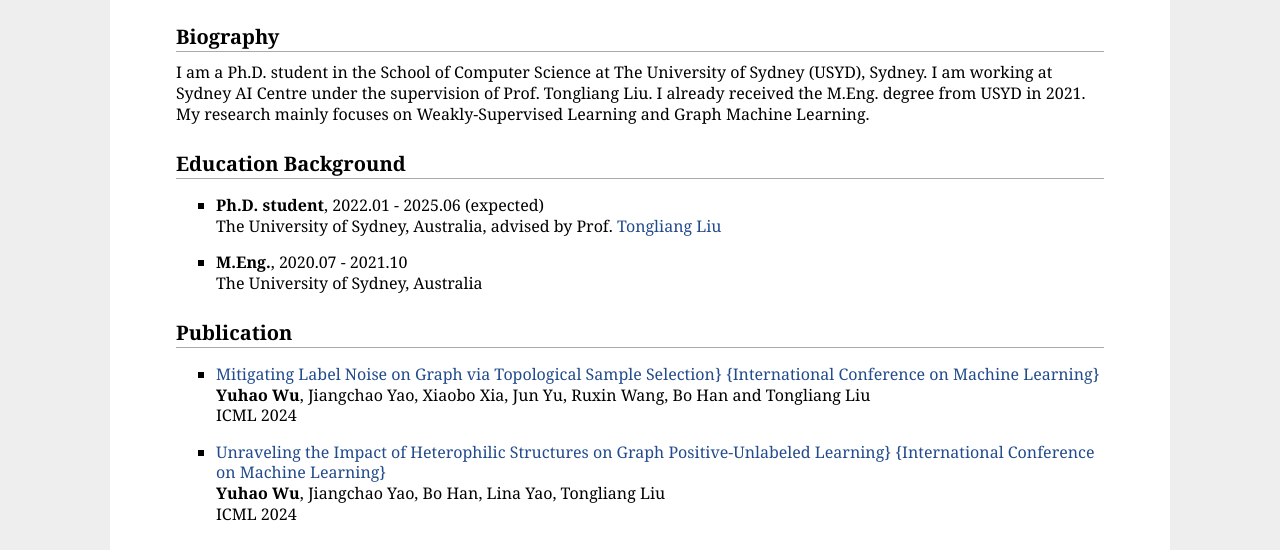
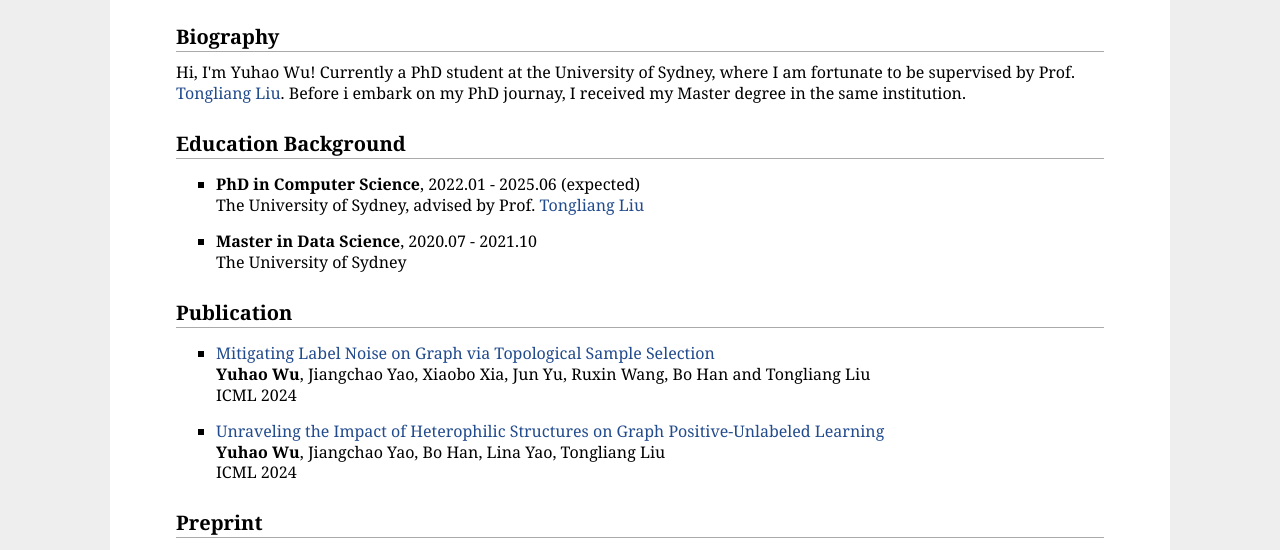
Before and after one commit to wu-yu-hao/wu-yu-hao.github.io, a plain HTML site: page index.html in a window 1280 px wide. Shown: the part 377-927 px from the top of the page. Drawn offline with Linux system fonts and the light colour scheme.

Commit message:
Update index.html

```diff
--- a/index.html
+++ b/index.html
@@ -64,7 +64,8 @@
 <h2>Biography</h2>
 
 <p>
-    I am a Ph.D. student in the School of Computer Science at The University of Sydney (USYD), Sydney. I am working at Sydney AI Centre under the supervision of Prof. Tongliang Liu. I already received the M.Eng. degree from USYD in 2021. My research mainly focuses on Weakly-Supervised Learning and Graph Machine Learning.
+    Hi, I'm Yuhao Wu! Currently a PhD student at the University of Sydney, where I am fortunate to be supervised by Prof.<a href="https://tongliang-liu.github.io/" target="_blank"> Tongliang Liu</a>.
+	Before i embark on my PhD journay, I received my Master degree in the same institution.
 
 </p>
 
@@ -73,14 +74,14 @@
 <ul>
     <li>
         <p>
-                        <strong>Ph.D. student</strong>, 2022.01 - 2025.06 (expected) </br>
-                        The University of Sydney, Australia, advised by Prof.<a href="https://tongliang-liu.github.io/" target="_blank"> Tongliang Liu</a>
+                        <strong>PhD in Computer Science</strong>, 2022.01 - 2025.06 (expected) </br>
+                        The University of Sydney, advised by Prof.<a href="https://tongliang-liu.github.io/" target="_blank"> Tongliang Liu</a>
                     </p>
    </li>
    <li>
         <p>
-                        <strong>M.Eng.</strong>, 2020.07 - 2021.10 </br>
-                        The University of Sydney, Australia
+                        <strong>Master in Data Science</strong>, 2020.07 - 2021.10 </br>
+                        The University of Sydney
                     </p>
    </li>
 </ul>
@@ -91,8 +92,7 @@
 
 
 <li><p>
-<A HREF="https://arxiv.org/abs/2403.01942"> Mitigating Label Noise on Graph via Topological Sample Selection}
-{International Conference on Machine Learning}
+<A HREF="https://arxiv.org/abs/2403.01942"> Mitigating Label Noise on Graph via Topological Sample Selection
 </A>
 <br>
 <b>Yuhao Wu</b>, Jiangchao Yao, Xiaobo Xia, Jun Yu, Ruxin Wang, Bo Han and Tongliang Liu
@@ -100,8 +100,7 @@
 </p></li>
 
 <li><p>
-<A HREF=""> Unraveling the Impact of Heterophilic Structures on Graph Positive-Unlabeled Learning}
-{International Conference on Machine Learning}
+<A HREF=""> Unraveling the Impact of Heterophilic Structures on Graph Positive-Unlabeled Learning
 </A>
 <br>
 <b>Yuhao Wu</b>, Jiangchao Yao, Bo Han, Lina Yao, Tongliang Liu
@@ -116,12 +115,11 @@
 
 <li><p>
 <A HREF="https://arxiv.org/abs/2306.07036"> Making Binary Classification from Multiple Unlabeled
-Datasets Almost Free of Supervision}
-{}
+Datasets Almost Free of Supervision
 </A>
 <br>
 <b>Yuhao Wu</b>, Xiaobo Xia, Jun Yu, Bo Han, Gang Niu, Masashi Sugiyama, Tongliang Liu
-<br>ICML 2024<br>
+<br> <br>
 </p></li>
 
 
```
